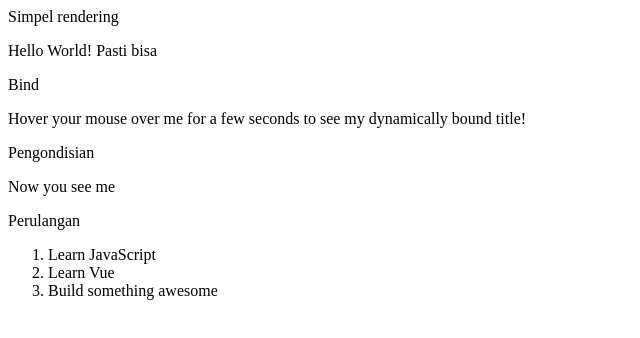
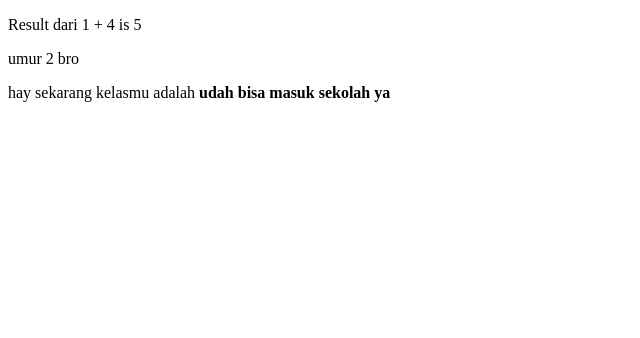
Before and after one commit to AzizanNur/vue, a plain HTML site: page elementary/index.html in a window 1280 px wide. Shown: the whole page, without its empty margins (0-640 px from the left). Drawn offline with Linux system fonts and the light colour scheme.

Commit message:
computed simple

```diff
--- a/elementary/assets/js/app.js
+++ b/elementary/assets/js/app.js
@@ -34,3 +34,34 @@ var app = new Vue({
       ]
     }
   })
+
+  let appComputed = new Vue({
+    el: '#app-computed',
+    data: {
+      int1: 1,
+      int2: 4
+    },
+    computed: {
+      sum: function(){
+        return this.int1+this.int2;
+      },
+      umur: function(){
+        let umurKata = '';
+        if(this.int1 == 2){
+          umurKata = 'umur satu bro';
+        }else{
+          umurKata = 'umur 2 bro' ;
+        }
+        return umurKata;
+      },
+      kelas: function(){
+        let kelas = 'belum bisa masuk ya';
+        if(this.sum <= 3){
+          kelas = 'ini masuk kelas batita dan masuk balita';
+        }else{
+          kelas = 'udah bisa masuk sekolah ya';
+        }
+        return kelas;
+      }
+    }
+  })
--- a/elementary/index.html
+++ b/elementary/index.html
@@ -8,22 +8,29 @@
 </head>
 <body>
 
-    Simpel rendering
-    <div id="app">
+    <!-- computed -->
+    <div id="app-computed">
+        <p> Result dari {{ int1 }} + {{ int2 }} is {{ sum }}</p>
+        <p>{{ umur }}</p>
+        hay sekarang kelasmu adalah <b>{{ kelas }}</b>
+    </div>
+
+    <!-- Simpel rendering -->
+    <!-- <div id="app"> -->
         <!-- <p v-if="show == 'ready'">{{ message }}</p> -->
         <!-- <p v-if="!show">{{ message }}</p> -->
 
         <!--use if else-->
-        <p v-if="show">{{ message }}</p>
-        <p v-else="show">{{ message2 }}</p>
-    </div>
+        <!-- <p v-if="show">{{ message }}</p>  -->
+        <!-- <p v-else="show">{{ message2 }}</p>  -->
+    <!-- </div> -->
 
     <!-- other try -->
     <!-- <div id="app" v-text="message"></div>
     <div id="app" v-html="message"></div>
     <p/> -->
 
-    <p/>
+    <!-- <p/>
     Bind <br/>
     <div id="app-2">
         <span v-bind:title="message">
@@ -46,7 +53,7 @@
             {{ todo.text }}
             </li>
         </ol>
-    </div>
+    </div> -->
 
     <script src="assets/vendor/vue.js"></script>
     <script src="assets/js/app.js"></script>
```
